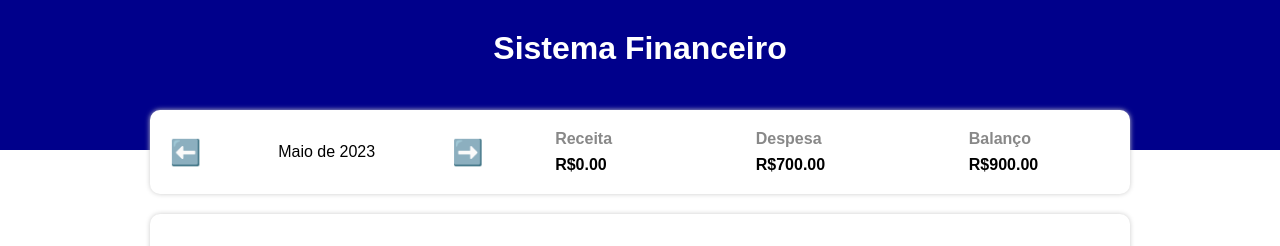
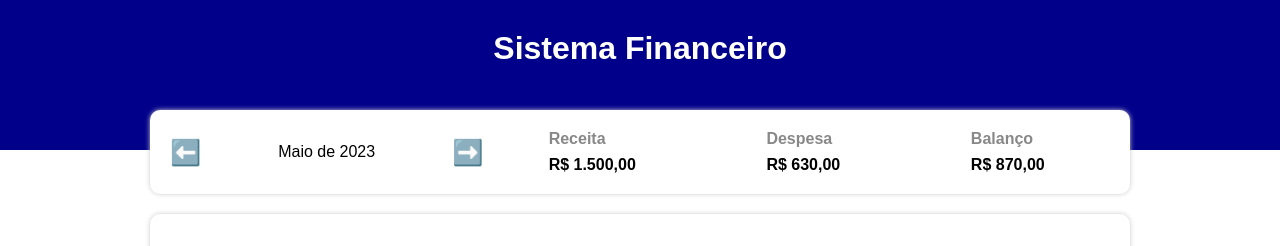
Before and after one commit to Luan-Costa-2l/expense-tracker, a React (Vite) app: page / in a window 1280 px wide. Shown: the top 246 px of the page. Built offline with nearby package versions, Linux system fonts and the light colour scheme.

Commit message:
feat: set income and expense on screen

```diff
--- a/src/App.tsx
+++ b/src/App.tsx
@@ -44,7 +44,7 @@ const App = () => {
       </header>
       <main className="body">
 
-        <InfoArea currentMonth={currentMonth} onMonthChange={handleMonthChange} />
+        <InfoArea currentMonth={currentMonth} onMonthChange={handleMonthChange} income={income} expense={expense} />
 
         {/* área de inserção */}
 
--- a/src/components/InfoArea/index.tsx
+++ b/src/components/InfoArea/index.tsx
@@ -1,12 +1,14 @@
-import { formatCurrentMonth } from '../../helpers/dateFilter';
+import { formatCurrentMonth, formatPrice } from '../../helpers/dateFilter';
 import './styles.scss';
 
 type Props = {
     currentMonth: string;
     onMonthChange: (newMonth: string) => void;
+    income: number;
+    expense: number;
 }
 
-export const InfoArea = ({ currentMonth, onMonthChange }: Props) => {
+export const InfoArea = ({ currentMonth, onMonthChange, income, expense }: Props) => {
 
     const handleNextMonth = () => {
         let [year, month] = currentMonth.split('-');
@@ -32,15 +34,15 @@ export const InfoArea = ({ currentMonth, onMonthChange }: Props) => {
             <div className="resumeArea">
                 <div className="resumeItem">
                     <div className="resumeTitle">Receita</div>
-                    <div className="resumeValue">R$0.00</div>
+                    <div className="resumeValue">{formatPrice(income)}</div>
                 </div>
                 <div className="resumeItem">
                     <div className="resumeTitle">Despesa</div>
-                    <div className="resumeValue">R$700.00</div>
+                    <div className="resumeValue">{formatPrice(expense)}</div>
                 </div>
                 <div className="resumeItem">
                     <div className="resumeTitle">Balanço</div>
-                    <div className="resumeValue">R$900.00</div>
+                    <div className="resumeValue">{formatPrice(income - expense)}</div>
                 </div>
             </div>
         </div>
```
